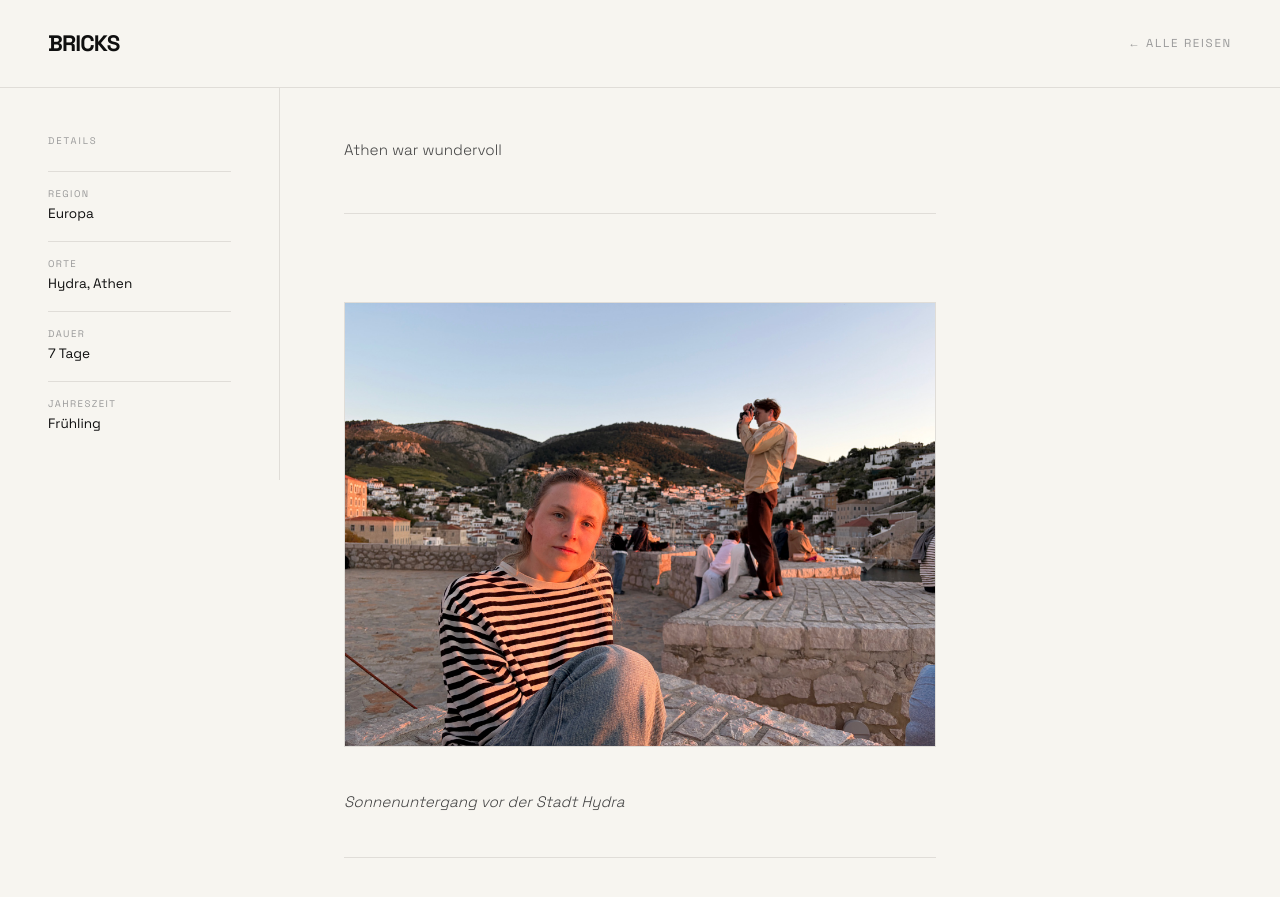
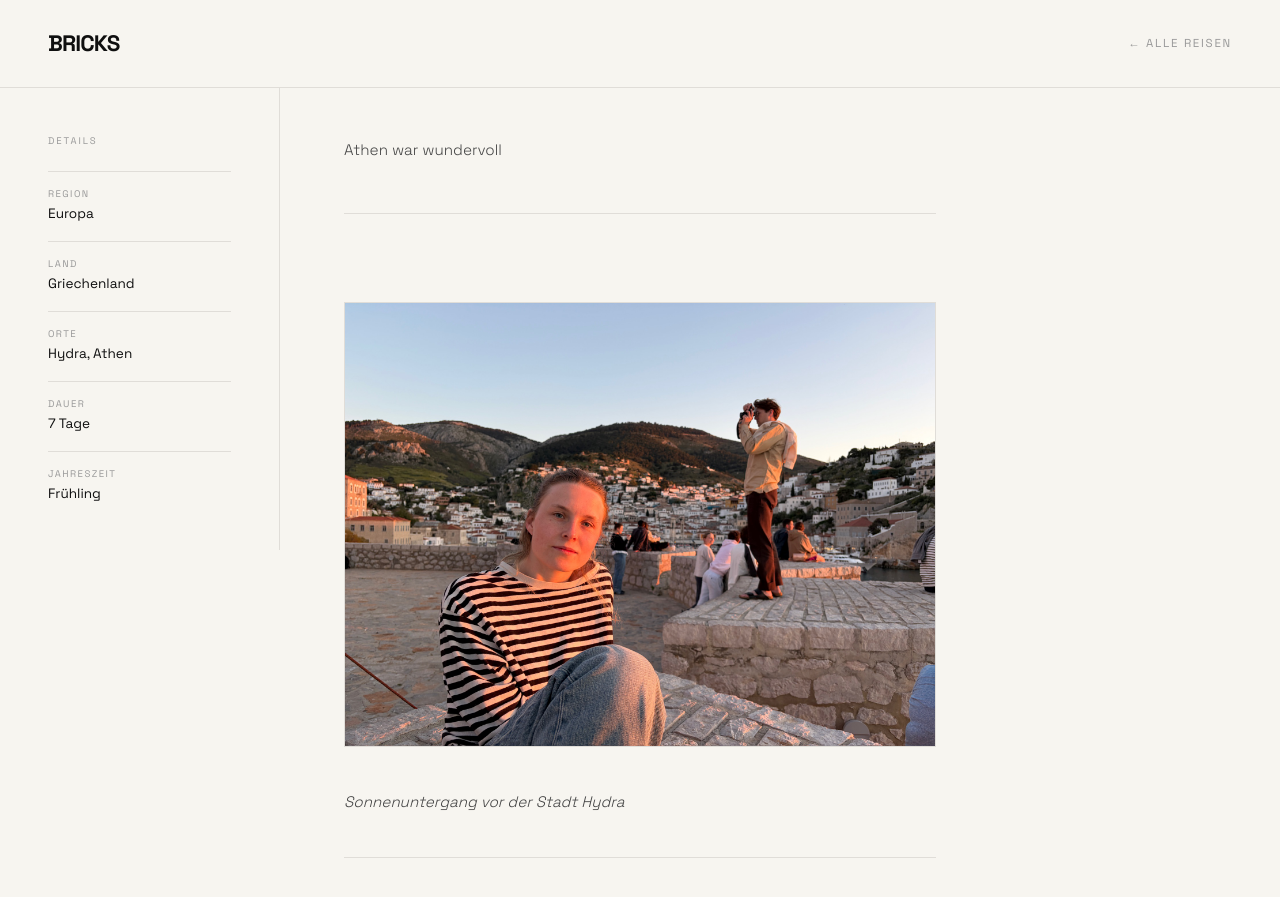
Before and after one commit to liselipiseli/travelblog, a Jekyll site: the page built from _posts/2026-04-04-athen.md, in a window 1280 px wide and 900 px high, scrolled down 533 px. Shown: the top 897 px of the window. Built offline with Jekyll 4.4.1, drawn with Linux system fonts in a browser that asks for light colours.

Commit message:
Add country display to post layout

```diff
--- a/_layouts/post.html
+++ b/_layouts/post.html
@@ -378,6 +378,12 @@ layout: null
         <div class="sidebar-item-value">{{ page.region }}</div>
       </div>
       {% endif %}
+      {% if page.country %}
+<div class="sidebar-item">
+  <div class="sidebar-item-label">Land</div>
+  <div class="sidebar-item-value">{{ page.country }}</div>
+</div>
+{% endif %}
       {% if page.cities %}
       <div class="sidebar-item">
         <div class="sidebar-item-label">Orte</div>
```
